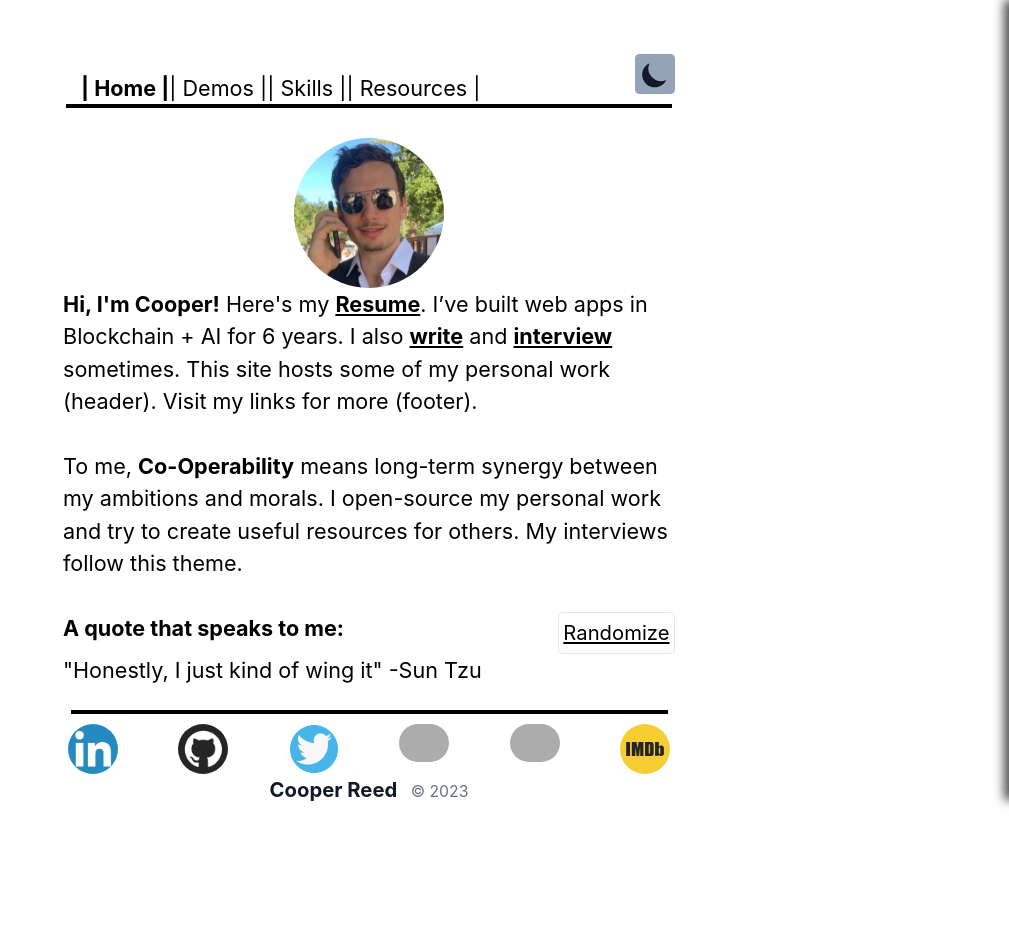
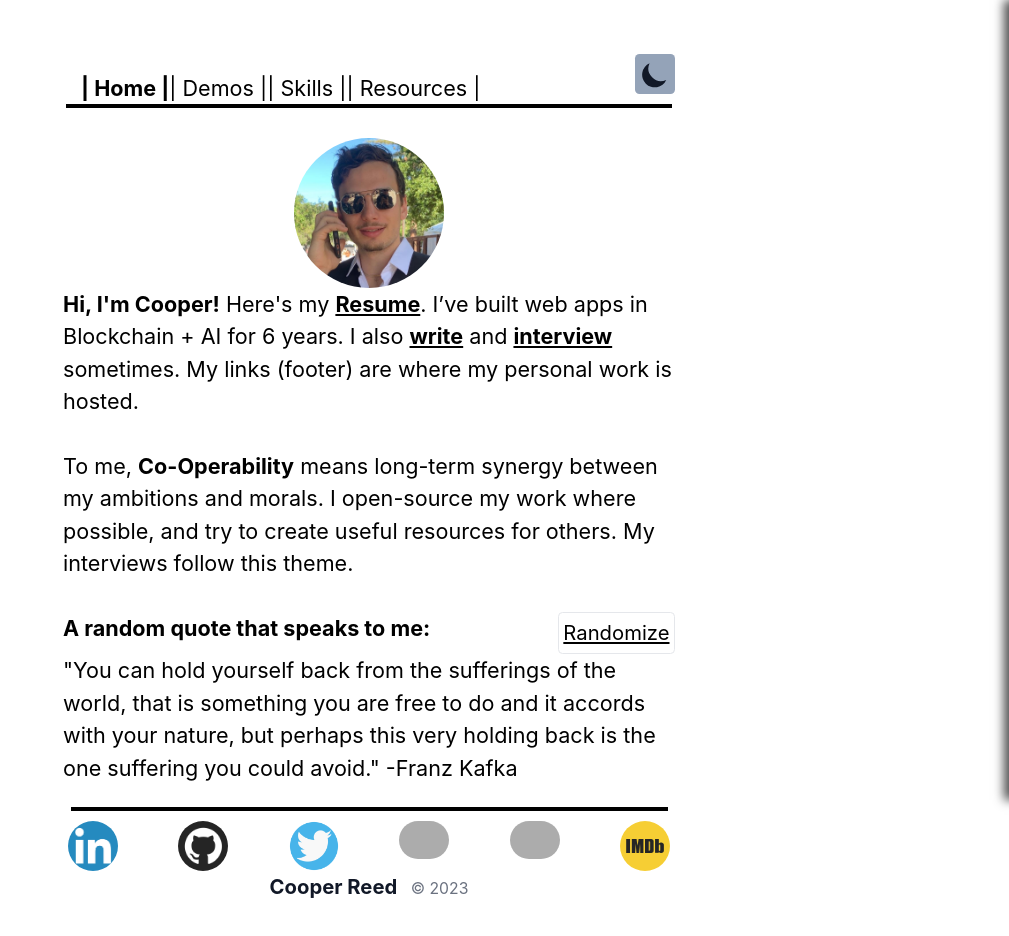
Before and after one commit to cooperability/NextTS-Portfolio, a Next.js app: page / in a window 1280 px wide. Shown: the top 936 px of the page, without its empty margins (271-1280 px from the left). Built offline with nearby package versions, Linux system fonts and the light colour scheme; grey boxes are pictures that could not be loaded.

Commit message:
text updates

```diff
--- a/pages/index.tsx
+++ b/pages/index.tsx
@@ -28,6 +28,8 @@ const quotes = [
   '"The only way to deal with the future is to be really present." -Alan Watts',
   '“There are decades where nothing happens; and there are weeks where decades happen.” – Vladimir Ilyich Lenin',
   '"We don\'t hope. We plan." -Reverend Mother Mohian, Dune',
+  '"Risk is what\'s left over when you think you\'ve thought of everything." - Carl Richards, The Behavior Gap',
+  '"Pride is not the opposite of shame, but its source. True humility is the only antidote to shame." - Uncle Iroh, Avatar: The Last Airbender',
 ]
 
 export default function Home() {
@@ -53,17 +55,17 @@ export default function Home() {
           my <u><b><a href="https://drive.google.com/file/d/1WTdhlb01IISgoRS7_m18u4weQPxEBnc4/view?usp=sharing">Resume</a></b></u>.
           I’ve built web apps in Blockchain + AI for 6 years. I also <u><b><a href ="https://mirror.xyz/0xAd7f62080c882D575DCd6F5eb29cB9C09B0d4B0D">write</a></b></u> and&nbsp;
           <u><b><a href ="https://www.youtube.com/@cooperability">interview</a></b></u> sometimes.
-          This site hosts some of my personal work (header). Visit my links for more (footer).
+          My links (footer) are where my personal work is hosted.
           <br /> <br />
           To me, <b>Co-Operability</b> means long-term synergy
           between my ambitions and morals. I open-source my
-          personal work and try to create useful resources for
+          work where possible, and try to create useful resources for
           others. My interviews follow this theme.
           <br />
           <br />
         </p>
         <div className="flex justify-between">
-          <b>A quote that speaks to me:</b>
+          <b>A random quote that speaks to me:</b>
           <span>&nbsp;&nbsp;</span>
           <button
             className="py-1 px-1 rounded flex text-lg border"
```
Also changed, not shown: posts/prompts.mdx (+17 -7 lines).
